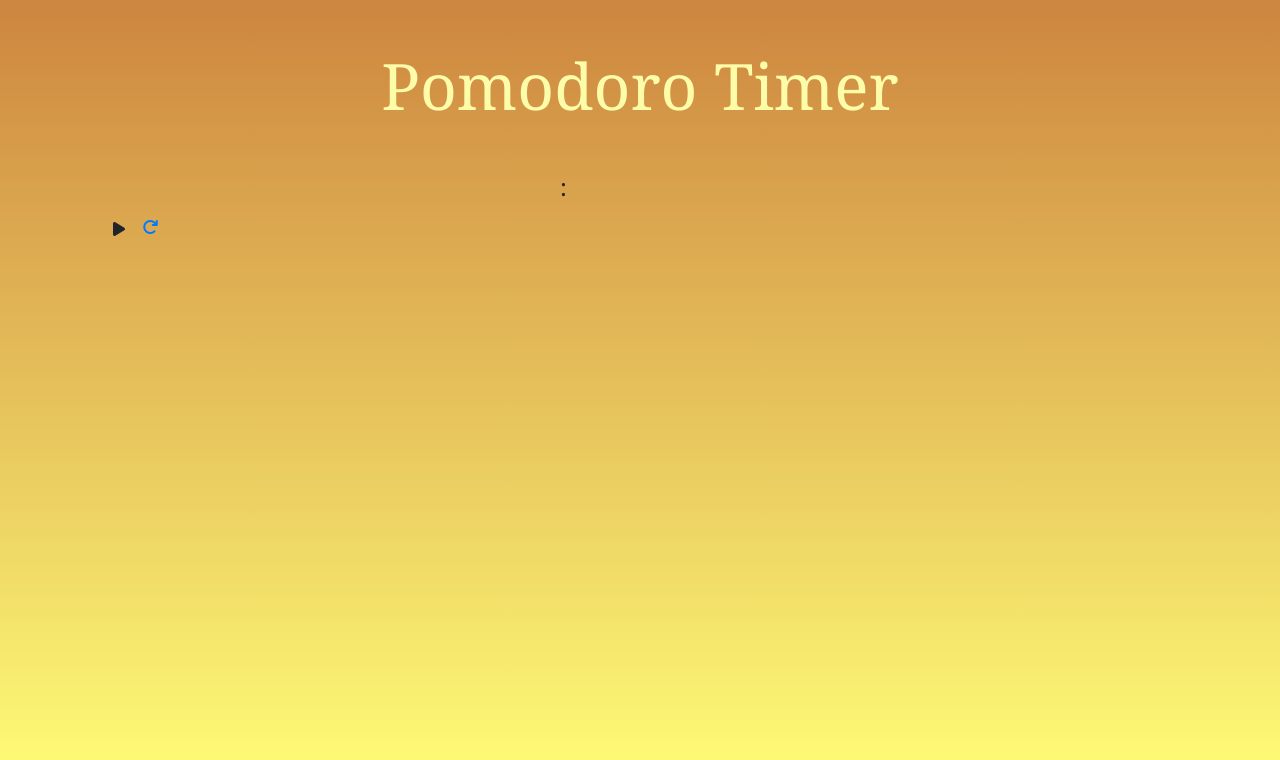
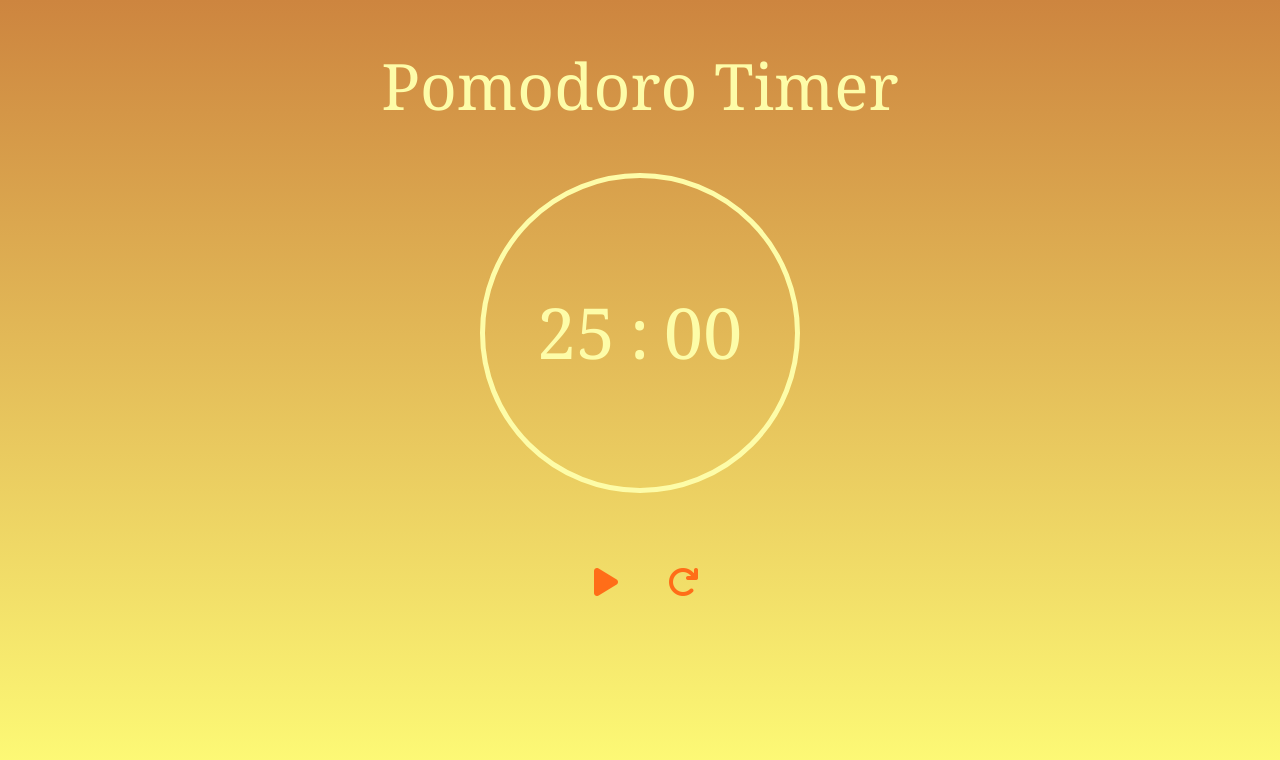
Before and after one commit to DevVika/Pomodoro1, a plain HTML site: page index.html in a window 1280 px wide. Drawn offline with nearby package versions, Linux system fonts and the light colour scheme.

Commit message:
html work

```diff
--- a/index.html
+++ b/index.html
@@ -32,31 +32,29 @@
 
     <title>Pomodoro Timer</title>
   </head>
-  <body>
-    <div class="container"></div>
+  <!-- Load timer data as soon as page loads -->
+  <body onload="template()">
+    <div class="container">
       <!-- Header -->
       <h1 class="text-center my-5 header">Pomodoro Timer</h1>
 
       <!-- Main Countdown -->
       <!-- The columns are the minutes and seconds, with a colon in the middle -->
-         <div class="container">
-            <div class="row">
-              <div class="col-5">
-                <h4 id="minutes"></h4>
-              </div>
-              <div class="col-2">
-                <h4>:</h4>
-              </div>
-              <div class="col-5">
-                <h4 id="seconds"></h4>
+      <div class="container timer d-flex justify-content-center align-items-center">
+        <div class="time-display">
+          <span id="minutes"></span><span class="colon">:</span><span id="seconds"></span>
         </div>
       </div>
 
       <!-- Start and reset buttons -->
       <!-- The href refreshes the page when you click the reset button-->
-             <div class="container">
-                <button class="btn"><i class="fa-solid fa-play"></i></button>
-                <a href="index.html"><i class="fa-solid fa-arrow-rotate-right"></i></a>
+      <!-- Fa-2x makes the icon larger-->
+      <!-- D-flex justify-content-center is the bootstrap way to center-->
+      <div
+        class="container d-flex justify-content-center align-items-center my-5">
+
+        <button class="btn" onclick="start()"><i class="fa-solid fa-play fa-2x"></i></button>
+        <a href="index.html"><i class="fa-solid fa-arrow-rotate-right fa-2x"></i></a>
       </div>
     </div>
   </body>
--- a/main.js
+++ b/main.js
@@ -0,0 +1,14 @@
+// Make two variables
+//You must change to a string to use two 0's
+var minutes = 25;
+var seconds = "00";
+
+// Create function to connect id from index.html to variables
+function template() {
+    document.getElementById("minutes").innerHTML = minutes;
+    document.getElementById("seconds").innerHTML = seconds;
+}
+
+function start() {
+
+}
--- a/styles.css
+++ b/styles.css
@@ -10,3 +10,53 @@ body {
     color: rgb(253, 252, 168);
     font-size: 4rem;
 }
+
+.row {
+    width: 100%;
+    transform: scale(1.2);
+}
+
+.time-display {
+  display: flex;
+  justify-content: center;
+  align-items: center;
+  font-size: 4rem;
+  color: rgb(253, 252, 168);
+  gap: 0.8rem;
+  font-family: Cambria, Cochin, Georgia, Times, 'Times New Roman', serif;
+  transform: scale(1.1);
+}
+
+.time-display span {
+  margin: 0;
+  padding: 0;
+}
+
+.colon {
+  margin: 0 -4px; /* bring digits closer to the colon */
+}
+
+.timer {
+    color: rgb(253, 252, 168);
+    text-align: center;
+    width: 20rem;
+    height: 20rem;
+    border: 5px solid rgb(253, 252, 168);
+    border-radius: 10rem;
+    display: flex;
+    justify-content: center;
+    align-items: center;
+}
+
+.fa-play, .fa-arrow-rotate-right {
+    color: rgb(255, 109, 24);
+    border: 2px solid transparent;
+    padding: 1rem;
+    border-radius: 2rem;
+}
+
+.fa-play:hover, .fa-arrow-rotate-right:hover {
+    color:rgb(191, 79, 15);
+    transform: scale(1.2);
+    transition: 0.3s ease;
+}
```
Also changed, not shown: 1 other file. Lines whose indentation alone changed are shown as unchanged.
